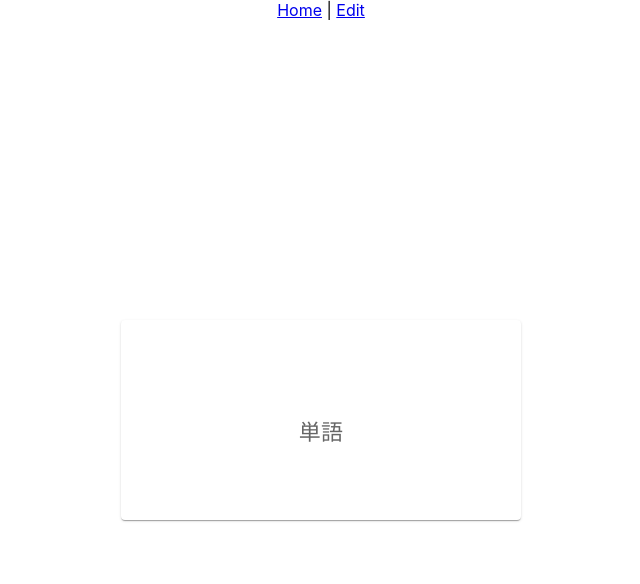
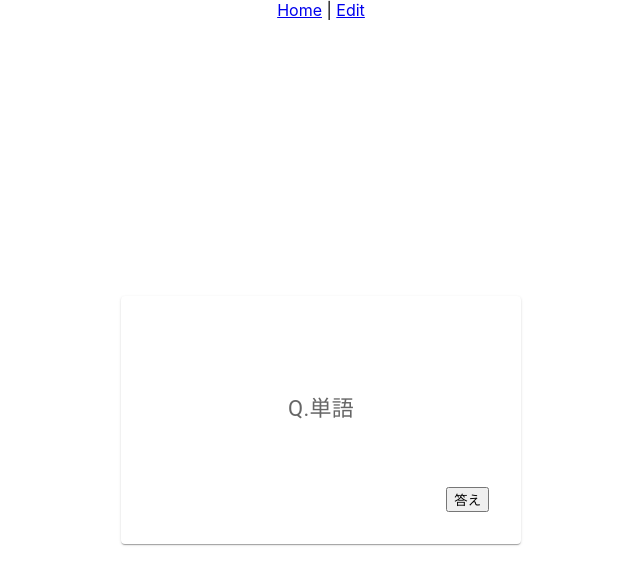
Before and after one commit to osugi21/tsFlashCard, a React (Create React App) app in the folder frontend/my-app/: page / in a window 1280 px wide. Shown: the top 584 px of the page, without its empty margins (319-959 px from the left). Built offline with nearby package versions, Linux system fonts and the light colour scheme.

Commit message:
ほぼ暗記カード完成

```diff
--- a/frontend/my-app/src/App.css
+++ b/frontend/my-app/src/App.css
@@ -36,3 +36,18 @@
     transform: rotate(360deg);
   }
 }
+
+.button {
+  position: absolute;
+  right: 2rem;
+  bottom: 2rem;
+}
+
+.card {
+  position: relative;
+  padding-bottom: 3rem;
+}
+
+.reset-button {
+  position: center;
+}
--- a/frontend/my-app/src/App.tsx
+++ b/frontend/my-app/src/App.tsx
@@ -18,7 +18,7 @@ function App() {
       <BrowserRouter>
         <Link to="/">Home</Link> | <Link to="/edit">Edit</Link>
         <Routes>
-          <Route path="/" element={<Cards class={"未分類"} id={0} word={""} answer={""}/>} />
+          <Route path="/" element={<Cards category={"未分類"} id={0} word={""} answer={""}/>} />
           <Route path="/edit" element={<List />} />
         </Routes>
       </BrowserRouter>
--- a/frontend/my-app/src/component/word-cards-display/AnswerCard.tsx
+++ b/frontend/my-app/src/component/word-cards-display/AnswerCard.tsx
@@ -1,9 +1,63 @@
-import React from 'react'
+import { Card, CardContent, Typography } from "@mui/material";
+import { CardItem } from "./Cards";
 
-function AnswerCard() {
+type ListProps = CardItem[];
+
+type ClickCardLengthProps = number;
+
+type AnswerItemProps = {
+  category: string;
+  id: number;
+  word: string;
+  answer: string;
+  clickCardLength: ClickCardLengthProps;
+  list: ListProps;
+  handleClickCard: () => void;
+};
+
+function AnswerCard(props: AnswerItemProps) {
+  const { clickCardLength, list, handleClickCard } = props;
+
+  const answerCardDisplay = () => {
+    const index = Math.floor(clickCardLength / 2);
+    if (index < list.length) {
+      return list[index].answer;
+    } else {
+      return "終わり";
+    }
+  };
+
   return (
-    <div>AnswerCard</div>
-  )
+    <div>
+      <Card className="card" sx={{ minWidth: 275, width: 400, height: 200 }}>
+        <CardContent
+          sx={{
+            display: "flex",
+            justifyContent: "center",
+            alignItems: "center",
+            height: "100%",
+            textAlign: "left",
+          }}
+        >
+          <Typography
+            gutterBottom
+            sx={{
+              color: "text.secondary",
+              fontSize: 22,
+              wordWrap: "break-word",
+              whiteSpace: "normal",
+              maxWidth: "100%",
+            }}
+          >
+            A.{answerCardDisplay()}
+          </Typography>
+          <button className="button" onClick={handleClickCard}>
+            次の問題
+          </button>
+        </CardContent>
+      </Card>
+    </div>
+  );
 }
 
-export default AnswerCard
+export default AnswerCard;
--- a/frontend/my-app/src/component/word-cards-display/Cards.tsx
+++ b/frontend/my-app/src/component/word-cards-display/Cards.tsx
@@ -1,28 +1,28 @@
 import React, { useEffect, useState } from "react";
-import Card from "@mui/material/Card";
-import CardContent from "@mui/material/CardContent";
-import Typography from "@mui/material/Typography";
 import axios from "axios";
+import QuestionCard from "./QuestionCard";
+import AnswerCard from "./AnswerCard";
+import ResetCard from "./ResetCard";
 
-type CardItem = {
-  class: string;
+export type CardItem = {
+  category: string;
   id: number;
   word: string;
   answer: string;
 };
 
-// データベースに入れた単語と答えを交互にランダムにカードに反映させたい
+type List = CardItem[];
 
-// データベースとカードのフロントエンドを繋げる
-// データベースのwordとanswerがフロントエンドで別々に反映されるようにしたい
-// idが同じwordとanswerが交互に反映されてほしい
+type ClickCardLength = number;
+
+export type ResetCard = () => void;
 
 function Cards(props: CardItem) {
-  const { word, answer } = props;
-  const [clickCardLength, setClickCardLength] = useState(0);
-  const [list, setList] = useState<CardItem[]>([
-    { class: "未分類", id: 0, word: "単語", answer: "答え" },
+  const [clickCardLength, setClickCardLength] = useState<ClickCardLength>(0);
+  const [list, setList] = useState<List>([
+    { category: "未分類", id: 0, word: "単語", answer: "答え" },
   ]);
+  const [isReset, setIsReset] = useState<boolean>(false);
 
   useEffect(() => {
     axios
@@ -30,7 +30,7 @@ function Cards(props: CardItem) {
       .then((response) => {
         const shuffleArray = () => {
           const array = response.data.map((item: CardItem) => ({
-            class: item.class,
+            category: item.category,
             id: item.id,
             word: item.word,
             answer: item.answer,
@@ -52,22 +52,34 @@ function Cards(props: CardItem) {
     console.log(clickCardLength);
   };
 
-  const cardDisplay = () => {
-    if (clickCardLength < list.length * 2) {
-      if (clickCardLength % 2 === 0) {
-        const index = clickCardLength / 2;
-        if (index < list.length) {
-          return list[index].word;
-        }
-      } else {
-        const index = (clickCardLength - 1) / 2;
-        return list[index].answer;
-      }
-    }else{
-      return ("終わり")
-    }
+  const resetCard: ResetCard = () => {
+    setClickCardLength(0);
+    setIsReset(!isReset);
   };
-  // clickCardLength % 2 === 0 ? list[clickCardLength].word : list[clickCardLength-1].answer
+
+  useEffect(() => {
+    axios
+      .post("http://localhost:5000/")
+      .then((response) => {
+        const shuffleArray = () => {
+          const array = response.data.map((item: CardItem) => ({
+            category: item.category,
+            id: item.id,
+            word: item.word,
+            answer: item.answer,
+          }));
+          for (let i = array.length - 1; i > 0; i--) {
+            const j: number = Math.floor(Math.random() * (i + 1));
+            [array[i], array[j]] = [array[j], array[i]];
+          }
+          return array;
+        };
+        setList(shuffleArray());
+        console.log(shuffleArray());
+      })
+      .catch((error) => console.error("データ取得に失敗しました", error));
+  }, [isReset]);
+
   return (
     <div
       style={{
@@ -77,35 +89,31 @@ function Cards(props: CardItem) {
         height: "100vh",
       }}
     >
-      <Card
-        sx={{ minWidth: 275, width: 400, height: 200 }}
-        onClick={handleClickCard}
-      >
-        <CardContent
-          sx={{
-            display: "flex",
-            justifyContent: "center",
-            alignItems: "center",
-            height: "100%",
-            textAlign: "left",
-          }}
-        >
-          <Typography
-            gutterBottom
-            sx={{
-              color: "text.secondary",
-              fontSize: 22,
-              wordWrap: "break-word",
-              whiteSpace: "normal",
-              maxWidth: "100%",
-            }}
-          >
-            {/* 偶数の時はresponse.dataのword反映される。奇数の時はresponse.dataのさっき反映されたwordとおなじidのanswerが反映される。 */}
-            {/* {if(list.length-1 ===clickCardLength){clickCardLength % 2 === 0 ? list[clickCardLength].word : list[clickCardLength-1].answer}} */}
-            {cardDisplay()}
-          </Typography>
-        </CardContent>
-      </Card>
+      {clickCardLength < list.length * 2 ? (
+        clickCardLength % 2 === 0 ? (
+          <QuestionCard
+            category={"未分類"}
+            id={0}
+            word={"問題文"}
+            answer={"答え"}
+            clickCardLength={clickCardLength}
+            list={list}
+            handleClickCard={handleClickCard}
+          />
+        ) : (
+          <AnswerCard
+            category={"未分類"}
+            id={0}
+            word={"問題文"}
+            answer={"答え"}
+            clickCardLength={clickCardLength}
+            list={list}
+            handleClickCard={handleClickCard}
+          />
+        )
+      ) : (
+        <ResetCard resetCard={resetCard} />
+      )}
     </div>
   );
 }
--- a/frontend/my-app/src/component/word-cards-display/QuestionCard.tsx
+++ b/frontend/my-app/src/component/word-cards-display/QuestionCard.tsx
@@ -1,20 +1,34 @@
 import { Card, CardContent, Typography } from "@mui/material";
-import React from "react";
+import { CardItem } from "./Cards";
 
-function QuestionCard() {
+type ListProps = CardItem[];
+
+type ClickCardLengthProps = number;
+
+type QuestionItemProps = {
+  category: string;
+  id: number;
+  word: string;
+  answer: string;
+  list: ListProps;
+  clickCardLength: ClickCardLengthProps;
+  handleClickCard: () => void;
+};
+
+function QuestionCard(props: QuestionItemProps) {
+  const { list, clickCardLength, handleClickCard } = props;
+
+  const questionCardDisplay = () => {
+    const index = Math.floor(clickCardLength / 2);
+    if (index < list.length) {
+      return list[index].word;
+    } else {
+      return "終わり";
+    }
+  };
   return (
-    <div
-      style={{
-        display: "flex",
-        justifyContent: "center",
-        alignItems: "center",
-        height: "100vh",
-      }}
-    >
-      <Card
-        sx={{ minWidth: 275, width: 400, height: 200 }}
-        // onClick={handleClickCard}
-      >
+    <div>
+      <Card className="card" sx={{ minWidth: 275, width: 400, height: 200 }}>
         <CardContent
           sx={{
             display: "flex",
@@ -33,7 +47,12 @@ function QuestionCard() {
               whiteSpace: "normal",
               maxWidth: "100%",
             }}
-          ></Typography>
+          >
+            Q.{questionCardDisplay()}
+          </Typography>
+          <button className="button" onClick={handleClickCard}>
+            答え
+          </button>
         </CardContent>
       </Card>
     </div>
--- /dev/null
+++ b/frontend/my-app/src/component/word-cards-display/ResetCard.tsx
@@ -0,0 +1,31 @@
+import { Card, CardContent } from "@mui/material";
+import React from "react";
+
+type ResetCardProps = {
+  resetCard: () => void;
+};
+
+function ResetCard(props: ResetCardProps) {
+  const { resetCard } = props;
+  return (
+    <div>
+      <Card className="card" sx={{ minWidth: 275, width: 400, height: 200 }}>
+        <CardContent
+          sx={{
+            display: "flex",
+            justifyContent: "center",
+            alignItems: "center",
+            height: "100%",
+            textAlign: "left",
+          }}
+        >
+          <button className="reset-button" onClick={resetCard}>
+            もう一度
+          </button>
+        </CardContent>
+      </Card>
+    </div>
+  );
+}
+
+export default ResetCard;
```
Also changed, not shown: frontend/my-app/src/component/word-list-display/List.tsx (+6 -37 lines).
